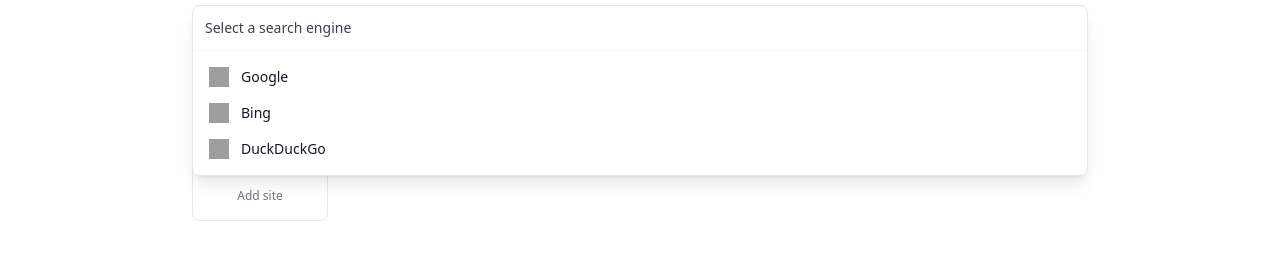
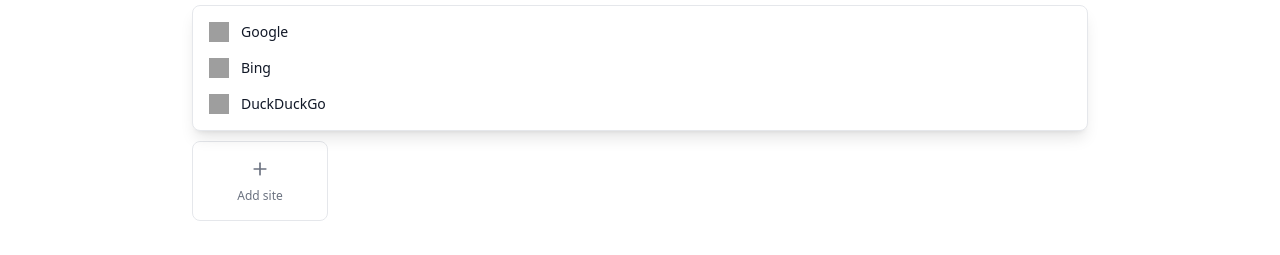
Before and after one commit to Rio-UI/navsite, a plain HTML site: page index.html in a window 1280 px wide. Both pictures are taken after a click on the element 218 px from the left and 157 px from the top of the page. Shown: the part 185-440 px from the top of the page. Drawn offline with nearby package versions, Linux system fonts and the light colour scheme; grey boxes are pictures that could not be loaded.

Commit message:
Update index.html

```diff
--- a/index.html
+++ b/index.html
@@ -32,10 +32,7 @@
                         <input id="search-input" type="text" placeholder="Search the web..."
                                class="w-full py-3 pl-12 pr-4 bg-gray-50 border border-gray-200 rounded-lg focus:outline-none focus:ring-2 focus:ring-gray-200 transition-all">
 
-                        <div id="search-engine-dropdown" class="hidden absolute left-0 top-full mt-2 w-full max-h-80 overflow-y-auto bg-white border border-gray-200 rounded-lg shadow-lg z-20">
-                            <div class="p-3 border-b border-gray-100">
-                                <div class="text-sm font-medium text-gray-700">Select a search engine</div>
-                            </div>
+                        <div id="search-engine-dropdown" class="hidden absolute left-0 top-full mt-2 w-full max-h-100 overflow-y-auto bg-white border border-gray-200 rounded-lg shadow-lg z-20">
                             <div id="search-engines-list" class="py-2">
                                 <!-- Search engines will be populated here -->
                             </div>
```
